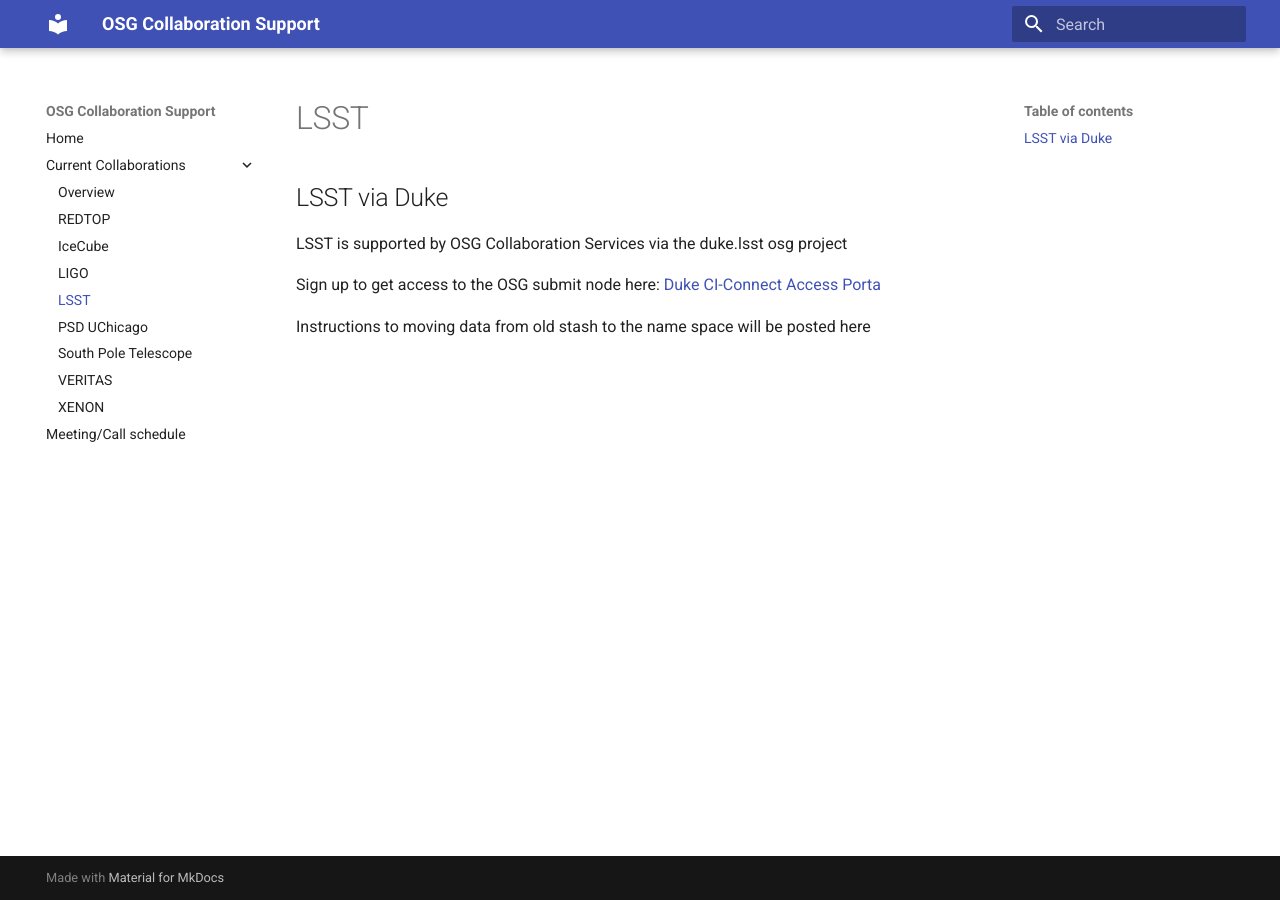
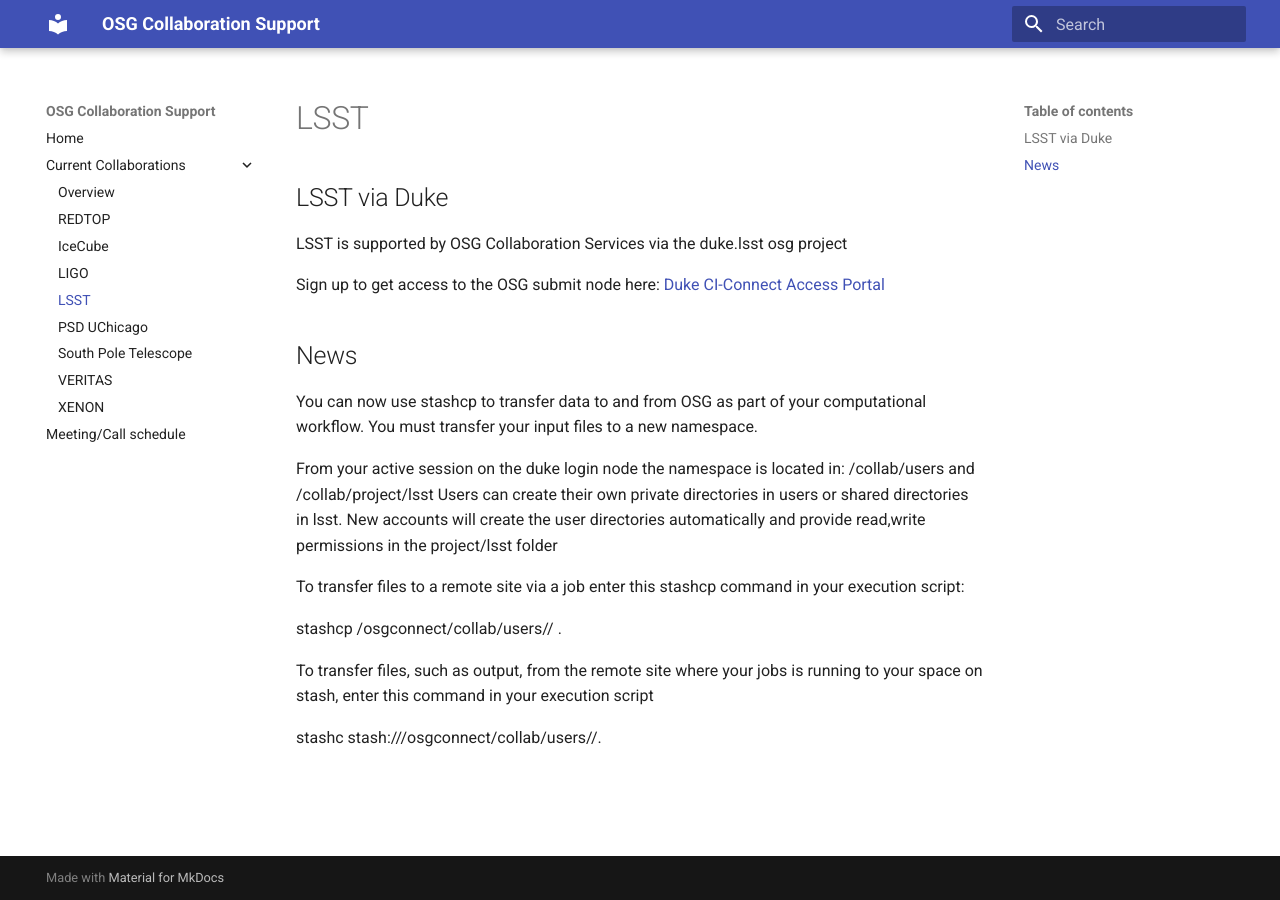
Before and after one commit to osg-htc/collaboration-support, an MkDocs documentation site: the page built from docs/projects/lsst.md, in a window 1280 px wide. Built offline with MkDocs 1.6.1 and Material for MkDocs 9.7.7, drawn with Linux system fonts in a browser that asks for light colours; old or Windows-style settings are respelled for this version of MkDocs.

Commit message:
Update lsst.md

```diff
--- a/docs/projects/lsst.md
+++ b/docs/projects/lsst.md
@@ -2,6 +2,22 @@
 
 LSST is supported by OSG Collaboration Services via the duke.lsst osg project
 
-Sign up to get access to the OSG submit node here: [Duke CI-Connect Access Porta](http://login.duke.ci-connect.net)
+Sign up to get access to the OSG submit node here: [Duke CI-Connect Access Portal](http://login.duke.ci-connect.net)
 
-Instructions to moving data from old stash to the name space will be posted here
+## News
+
+You can now use stashcp to transfer data to and from OSG as part of your computational workflow. You must transfer your
+input files to a new namespace.
+
+From your active session on the duke login node the namespace is located in: /collab/users and /collab/project/lsst
+Users can create their own private directories in users or shared directories in lsst. New accounts will create the user
+directories automatically and provide read,write permissions in the project/lsst folder
+
+To transfer files to a remote site via a job enter this stashcp command in your execution script:
+
+stashcp /osgconnect/collab/users/<your_directory>/<your-file> .
+
+ To transfer files, such as output, from the remote site where your jobs is running to your space on stash, enter
+ this command in your execution script
+
+ stashc <file> stash:///osgconnect/collab/users/<your_directory>/.
```
